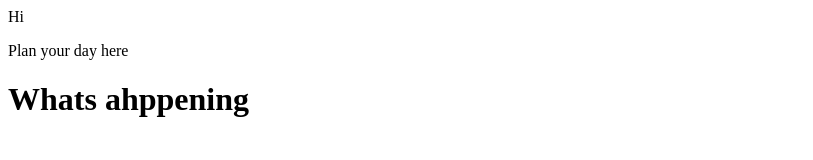
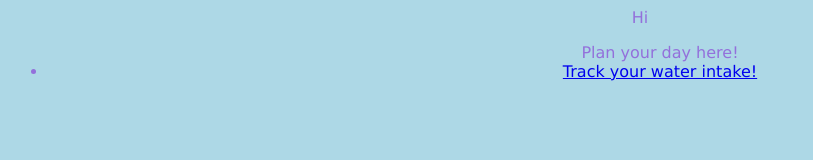
Before and after one commit to mariavanv/technica2020, a plain HTML site: page public/index.html in a window 1280 px wide. Shown: the whole page, without its empty margins (0-813 px from the left). Drawn offline with Linux system fonts and the light colour scheme; some packages are replaced by stand-ins of ours.

Commit message:
updated home page

```diff
--- /dev/null
+++ b/public/index.css
@@ -0,0 +1,6 @@
+body {
+    background-color: lightblue;
+    color: mediumpurple;
+    font-family: 'Lucida Sans', 'Lucida Sans Regular', 'Lucida Grande', 'Lucida Sans Unicode', Geneva, Verdana, sans-serif;
+    text-align: center;
+}
--- a/public/index.html
+++ b/public/index.html
@@ -21,12 +21,14 @@
     <script src="https://apis.google.com/js/platform.js" async defer></script>
     <meta name="google-signin-client_id" content="103733424177-fm0rjppofcmkokbvsqocpv2pt5hpdb69.apps.googleusercontent.com">
     <script src="index.js"></script>
+    <link rel="stylesheet" href="./index.css">
 
   </head>
   <body>
     <div class="g-signin2" data-onsuccess="onSignIn">Hi</div>
-    <p>Plan your day here</p>
-    <h1> Whats ahppening</h1>
+  <ul>Plan your day here!
+    <li><a href="./health.html">Track your water intake!</a></li>
+  </ul>
 
 
 </body>
```
Also changed, not shown: public/health.html (renamed from health.html), public/health.js (renamed from health.js).
